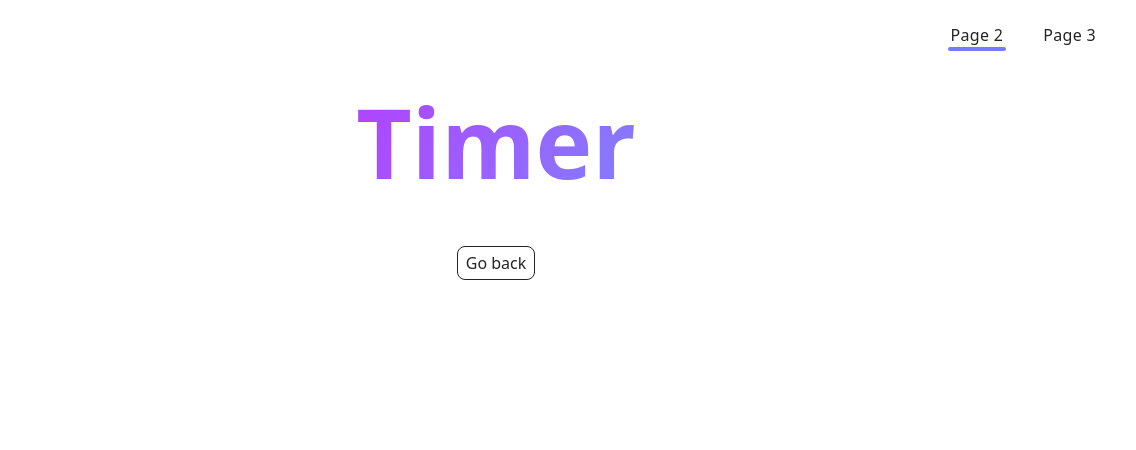
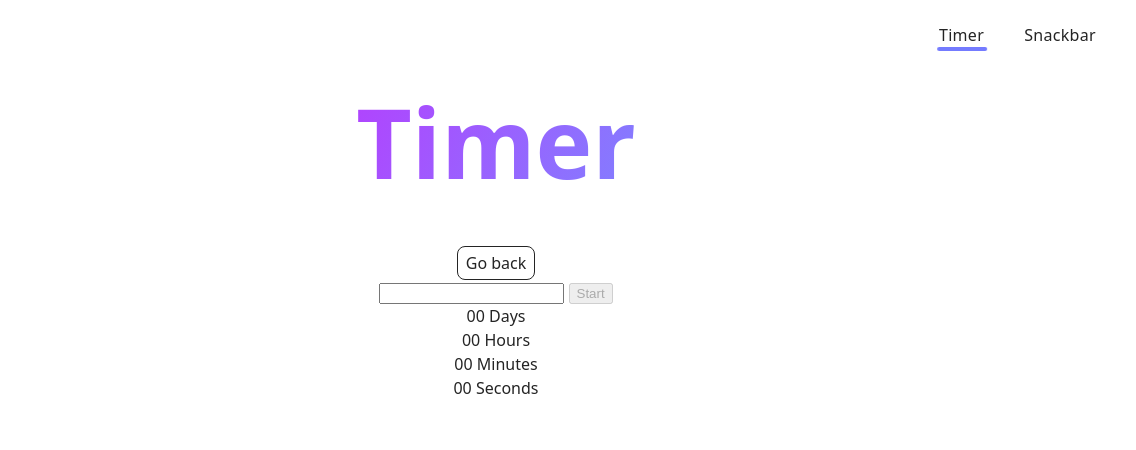
Before and after one commit to Yaroslav13-13/goit-js-hw-10, a plain HTML site: page 1-timer.html in a window 1280 px wide. Shown: the top 450 px of the page, 144-1280 px from the left. Drawn offline with Linux system fonts and the light colour scheme.

Commit message:
Deploying to gh-pages from @ Yaroslav13-13/goit-js-hw-10@2b36442768eeb42719598676189b946972243a0d 🚀

```diff
--- a/1-timer.html
+++ b/1-timer.html
@@ -18,10 +18,12 @@
       </a>
       <ul class="nav-list">
         <li class="nav-item">
-          <a class="nav-link active" href="./page-2.html">Page 2</a>
+          <a class="nav-link active" href="./page-2.html">Timer</a>
         </li>
         <li class="nav-item">
-          <a class="nav-link {=$highlight-curr}" href="./page-3.html">Page 3</a>
+          <a class="nav-link {=$highlight-curr}" href="./page-3.html"
+            >Snackbar</a
+          >
         </li>
       </ul>
     </nav>
@@ -35,7 +37,27 @@
           <span class="main-title-gradient">Timer</span>
         </h1>
         <a class="back-link" href="./index.html">Go back</a>
+      </div>
+      <input type="text" id="datetime-picker" />
+      <button type="button" data-start disabled>Start</button>
 
+      <div class="timer">
+        <div class="field">
+          <span class="value" data-days>00</span>
+          <span class="label">Days</span>
+        </div>
+        <div class="field">
+          <span class="value" data-hours>00</span>
+          <span class="label">Hours</span>
+        </div>
+        <div class="field">
+          <span class="value" data-minutes>00</span>
+          <span class="label">Minutes</span>
+        </div>
+        <div class="field">
+          <span class="value" data-seconds>00</span>
+          <span class="label">Seconds</span>
+        </div>
       </div>
     </main>
 
```
Also changed, not shown: 2-snackbar.html (+4 -2 lines).
